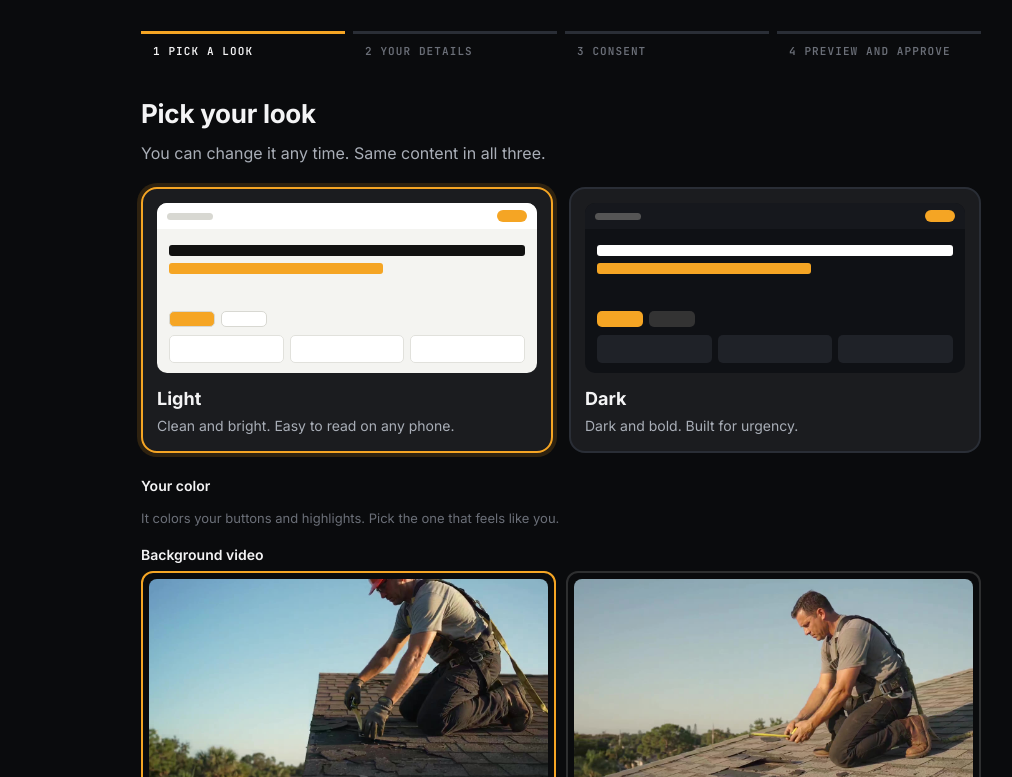
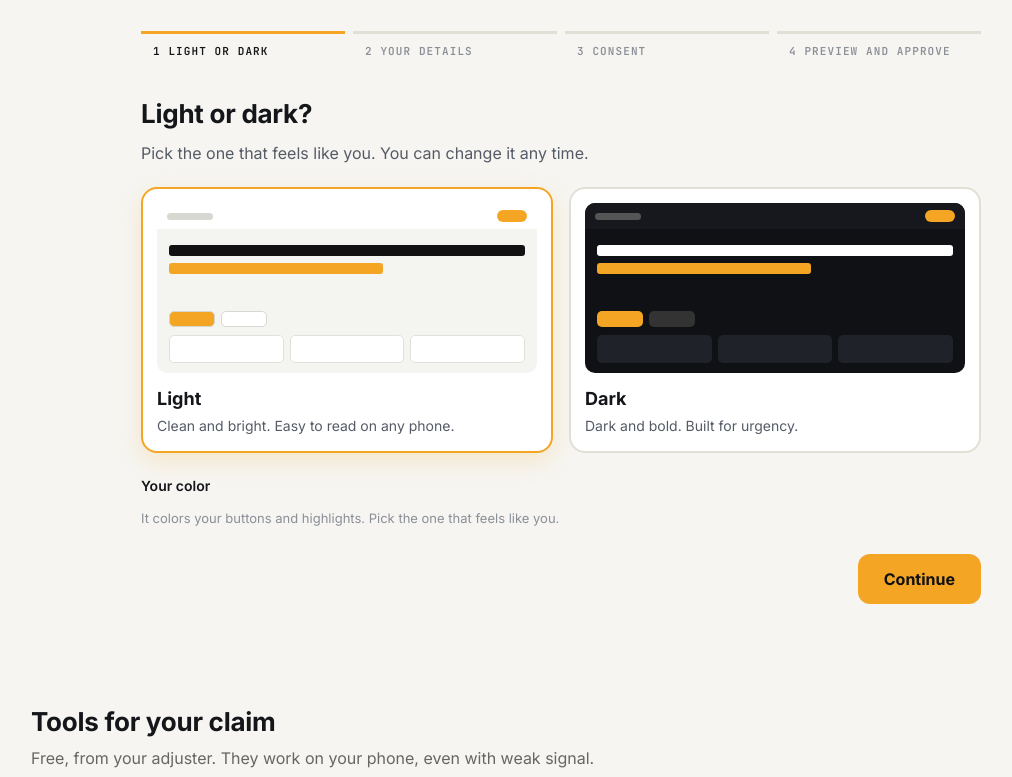
Before and after one commit to youroutsourcecmo-revival/claimtract-site, a plain HTML site: page free/build/index.html in a window 1280 px wide. Shown: the part 74-851 px from the top of the page, without its empty margins (79-1091 px from the left). Drawn offline with Linux system fonts and the light colour scheme.

Commit message:
Builder: light page, step 1 is just light or dark (background video picker removed)
Co-Authored-By: Claude Opus 5.5 <noreply@anthropic.com>
Claude-Session: https://claude.ai/code/session_015ph2qv2eqEjuCKogRg3Apa

```diff
--- a/free/build/index.html
+++ b/free/build/index.html
@@ -9,22 +9,23 @@
 <link rel="preconnect" href="https://fonts.googleapis.com"><link rel="preconnect" href="https://fonts.gstatic.com" crossorigin>
 <link href="https://fonts.googleapis.com/css2?family=Inter:wght@400;500;600;700;800&family=JetBrains+Mono:wght@500;600&family=Source+Serif+4:wght@400;600;700&display=swap" rel="stylesheet">
 <link rel="stylesheet" href="/assets/ct-page.css?v=1124d">
+<style>body:not(.pvmode){--bg:#F6F5F1;--card:#FFFFFF;--line:#E2DFD6;--tx:#14161A;--mut:#555B66;--dim:#8A8F98}body:not(.pvmode) .tpl[aria-pressed=true]{border-color:#F5A524;box-shadow:0 8px 22px rgba(245,165,36,.18)}body:not(.pvmode) input,body:not(.pvmode) textarea,body:not(.pvmode) select{background:#fff;color:#14161A;border-color:#D8D4C9}#bgsF{display:none!important}</style>
 </head>
 <body>
 <div class="wrap">
   <header class="top"><div class="logo">CLAIM<b>tract</b></div><span class="free-tag">Free for adjusters</span></header>
   <span id="build"></span>
-  <div class="steps" id="steps"><div class="on">1 Pick a look</div><div>2 Your details</div><div>3 Consent</div><div>4 Preview and approve</div></div>
+  <div class="steps" id="steps"><div class="on">1 Light or dark</div><div>2 Your details</div><div>3 Consent</div><div>4 Preview and approve</div></div>
 
   <section class="step on" id="s1">
-    <h2>Pick your look</h2>
-    <p class="sub">You can change it any time. Same content in all three.</p>
+    <h2>Light or dark?</h2>
+    <p class="sub">Pick the one that feels like you. You can change it any time.</p>
     <div class="tpls" id="tpls">
       <button class="tpl" data-t="paper" aria-pressed="true"><div class="mini m-paper"><div class="bar"><i></i><u></u></div><div class="hl"><s></s><s></s></div><div class="btns"><b></b><b></b></div><div class="row"><b></b><b></b><b></b></div></div><h3>Light</h3><p>Clean and bright. Easy to read on any phone.</p></button>
       <button class="tpl" data-t="storm" aria-pressed="false"><div class="mini m-storm"><div class="bar"><i></i><u></u></div><div class="hl"><s></s><s></s></div><div class="btns"><b></b><b></b></div><div class="row"><b></b><b></b><b></b></div></div><h3>Dark</h3><p>Dark and bold. Built for urgency.</p></button>
     </div>
     <div class="f" style="margin-top:22px"><label>Your color</label><div class="sw" id="sw"></div><small>It colors your buttons and highlights. Pick the one that feels like you.</small></div>
-    <div class="f"><label>Background video</label><div class="bgs" id="bgs"><button type="button" data-b="roof-table" aria-pressed="true"><img src="/assets/bg/bg-roof-table.jpg" alt=""><span>Kitchen table</span></button><button type="button" data-b="roof-yard" aria-pressed="false"><img src="/assets/bg/bg-roof-yard.jpg" alt=""><span>In the yard</span></button></div><small>Plays quietly behind your headline. Your words sit on a dark band on the left so they're easy to read.</small></div>
+    <div class="f" id="bgsF"><label>Background video</label><div class="bgs" id="bgs"><button type="button" data-b="roof-table" aria-pressed="true"><img src="/assets/bg/bg-roof-table.jpg" alt=""><span>Kitchen table</span></button><button type="button" data-b="roof-yard" aria-pressed="false"><img src="/assets/bg/bg-roof-yard.jpg" alt=""><span>In the yard</span></button></div><small>Plays quietly behind your headline. Your words sit on a dark band on the left so they're easy to read.</small></div>
     <div class="nav"><span></span><button class="btn" data-go="2">Continue</button></div>
   </section>
 
```
